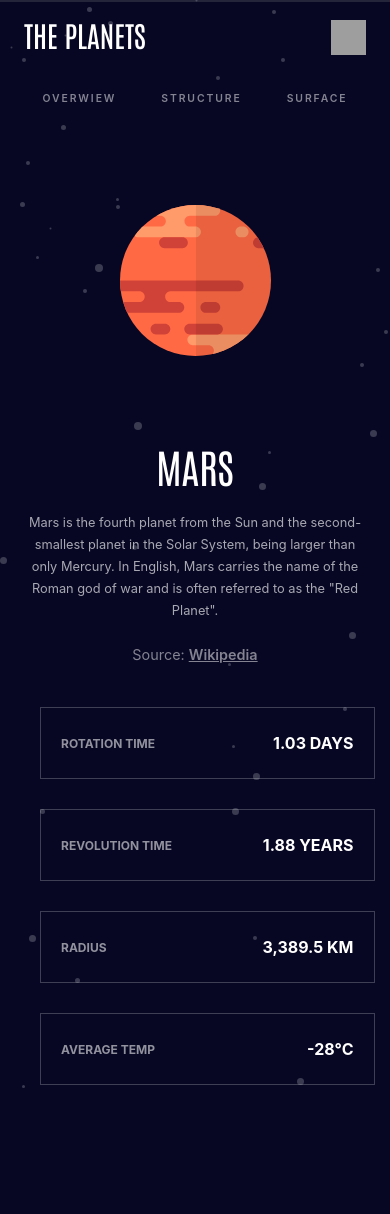
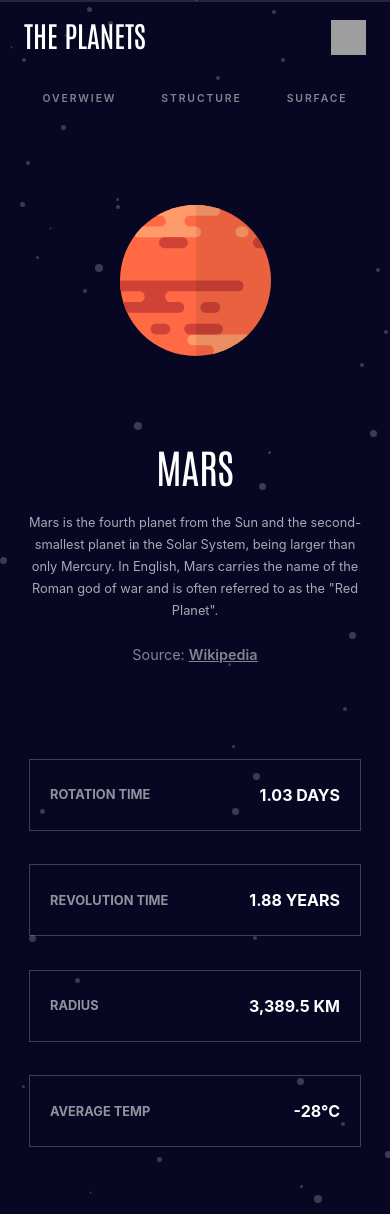
Before and after one commit to monsterkosh/team-venus, a React (Create React App) app: page /mars in a window 390 px wide. Before the commit the page ends 1100 px from the top, so only its background shows below. Built offline with nearby package versions, Linux system fonts and the light colour scheme; grey boxes are pictures that could not be loaded.

Commit message:
styles-ready/minor-fixes-toDo

```diff
--- a/src/components/Box/Box.module.css
+++ b/src/components/Box/Box.module.css
@@ -7,6 +7,9 @@
     text-transform: uppercase;
 }
 
+.footer_boxes > h2{
+    color: rgba(255, 255, 255, 0.562);
+}
 
 /* mobile-style */
 @media screen and (max-width: 500px){
@@ -16,13 +19,22 @@
         justify-content: space-between;
         align-items: center;
         height: 30px;
-        width: 75%;
+        width: 100%;
         margin: 15px 40px;
         padding: 20px;
     }
 
     .footer_boxes > h2 {
-        font-size: 12px;
-        color: rgba(255, 255, 255, 0.562);
+        font-size: 0.8rem;
     }
 }
+
+
+@media screen and (min-width: 501px){
+   .footer_boxes{
+       width: 50%;
+       height: 50%;
+       margin: 10px;
+       padding: 10px;
+   }
+}
--- a/src/components/Home/Home.module.css
+++ b/src/components/Home/Home.module.css
@@ -101,10 +101,24 @@
 }
 
 
+
+.boxes_container{
+    display: flex;
+    align-items: center;
+    height: 50%;
+    padding: 50px;
+}
 /* abajo, @media del container para que acomodes donde creas que es mejor */
+/* mobile */
 @media screen and (max-width: 500px){
     .boxes_container{
-        display: flex;
         flex-direction: column;
     }
 }
+
+/* tablet */
+@media screen and (max-width: 900px){
+   .boxes_container{
+       justify-content: space-around;
+   }
+}
```
